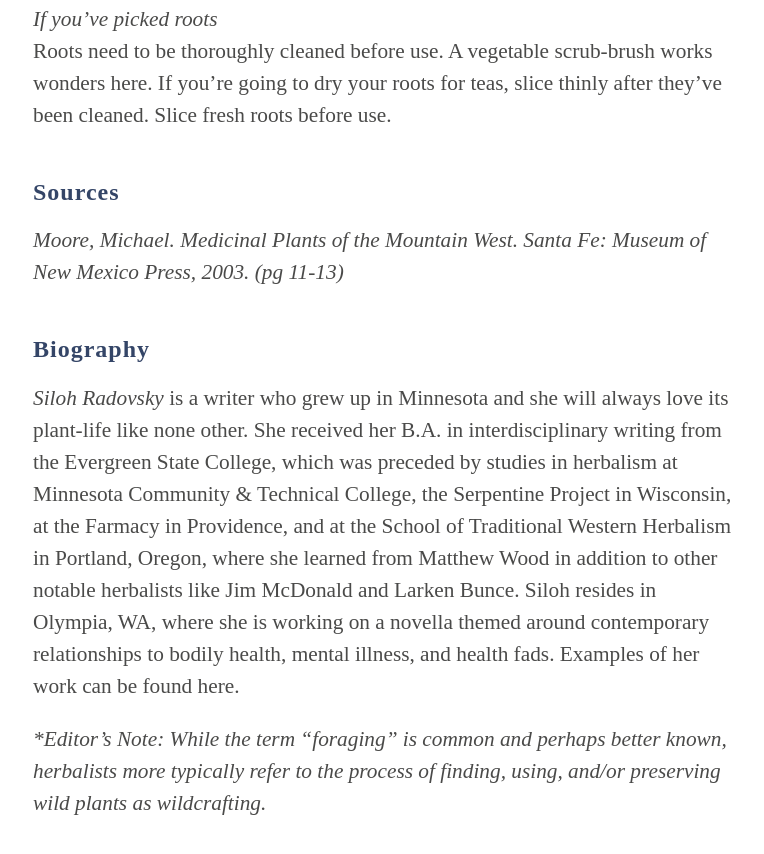
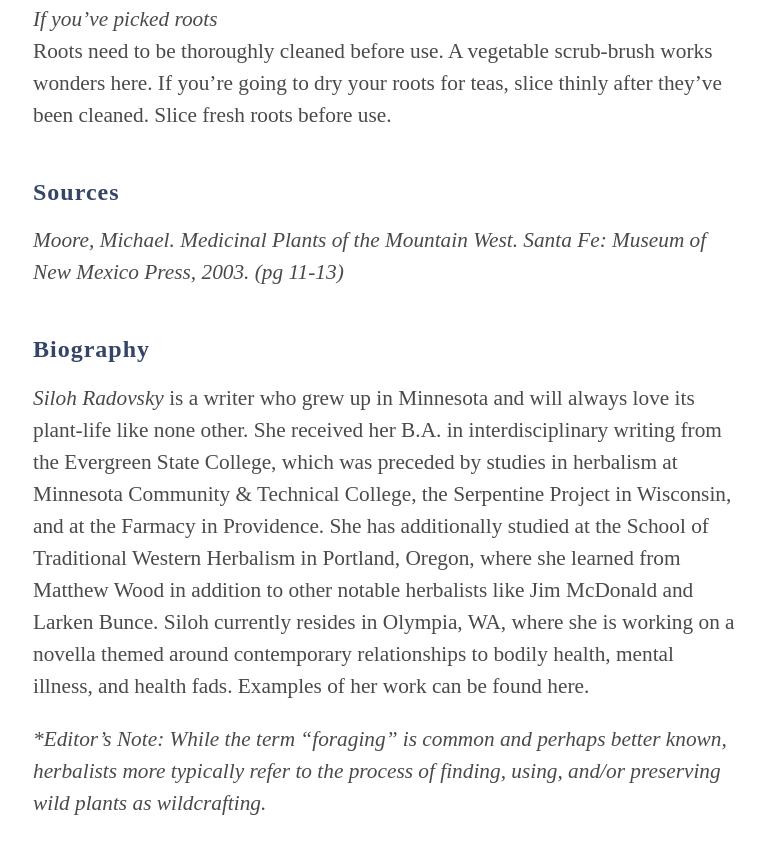
Before and after one commit to tinykite/botanic-romantic, a Jekyll site: the page built from foraging-for-beginners.md, in a window 1280 px wide and 900 px high, scrolled down 5224 px. Shown: the top 854 px of the window, without its empty margins (255-1019 px from the left). Built offline with Jekyll 4.4.1, drawn with Linux system fonts in a browser that asks for light colours.

Commit message:
Tweak Siloh’s Bio

```diff
--- a/foraging-for-beginners.md
+++ b/foraging-for-beginners.md
@@ -88,6 +88,6 @@ Roots need to be thoroughly cleaned before use. A vegetable scrub-brush works wo
 _Moore, Michael. Medicinal Plants of the Mountain West. Santa Fe: Museum of New Mexico Press, 2003. (pg 11-13)_
 
 ### Biography
-_Siloh Radovsky_ is a writer who grew up in Minnesota and she will always love its plant-life like none other. She received her B.A. in interdisciplinary writing from the Evergreen State College, which was preceded by studies in herbalism at Minnesota Community & Technical College, the Serpentine Project in Wisconsin, at the Farmacy in Providence, and at the School of Traditional Western Herbalism in Portland, Oregon, where she learned from Matthew Wood in addition to other notable herbalists like Jim McDonald and Larken Bunce. Siloh resides in Olympia, WA, where she is working on a novella themed around contemporary relationships to bodily health, mental illness, and health fads. Examples of her work can be found [here](Silohradovsky.net).
+_Siloh Radovsky_ is a writer who grew up in Minnesota and will always love its plant-life like none other. She received her B.A. in interdisciplinary writing from the Evergreen State College, which was preceded by studies in herbalism at Minnesota Community & Technical College, the Serpentine Project in Wisconsin, and at the Farmacy in Providence. She has additionally studied at the School of Traditional Western Herbalism in Portland, Oregon, where she learned from Matthew Wood in addition to other notable herbalists like Jim McDonald and Larken Bunce. Siloh currently resides in Olympia, WA, where she is working on a novella themed around contemporary relationships to bodily health, mental illness, and health fads. Examples of her work can be found [here](Silohradovsky.net).
 
 _*Editor's Note: While the term "foraging" is common and perhaps better known, herbalists more typically refer to the process of finding, using, and/or preserving wild plants as wildcrafting._
```
